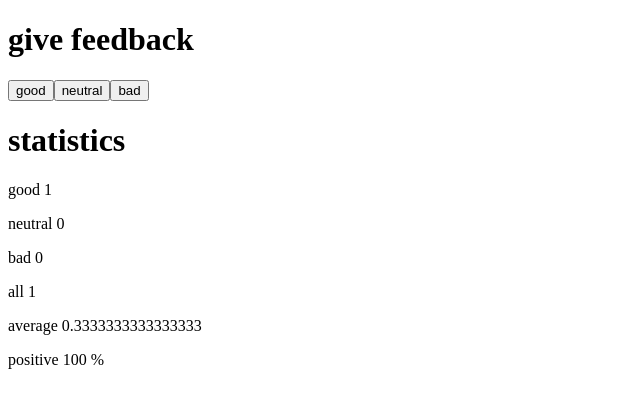
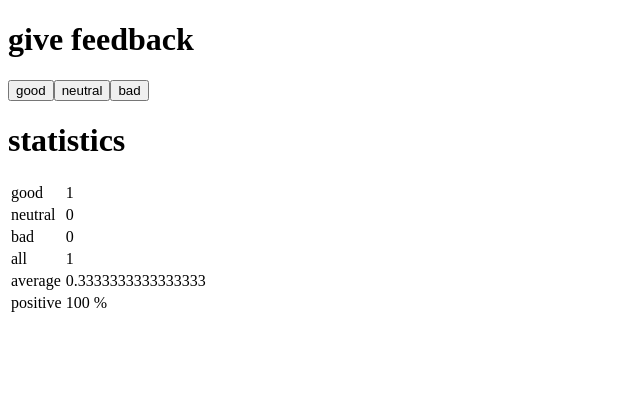
Before and after one commit to jstark523/FullStack0Course, a React (Create React App) app in the folder part1/unicafe/: page / in a window 1280 px wide. Both pictures are taken after a click on the button "good". Shown: the top 408 px of the page, without its empty margins (0-640 px from the left). Built offline with nearby package versions, Linux system fonts and the light colour scheme.

Commit message:
Exercise 1.11

```diff
--- a/part1/unicafe/src/App.js
+++ b/part1/unicafe/src/App.js
@@ -8,10 +8,11 @@
 
 const StatisticLine = (props) =>{
   return(
-    <>
-    <p>{props.text} {props.value} {props.endl}</p>
-    </>
-  )
+    <tr>
+      <td>{props.text}</td>
+      <td>{props.value} {props.endl}</td>
+    </tr>
+    )
 }
 
 const Statistics = ({good, bad, neutral}) => {
@@ -26,12 +27,14 @@
     return (
       <>
       <h1>statistics</h1>
+      <table>
       <StatisticLine text = "good" value = {good} endl = ""></StatisticLine>
       <StatisticLine text = "neutral" value = {neutral} endl = ""></StatisticLine>
       <StatisticLine text = "bad" value = {bad} endl = ""></StatisticLine>
       <StatisticLine text = "all" value = {bad + good + neutral} endl = ""></StatisticLine>
       <StatisticLine text = "average" value = {(bad + good + neutral)/3} endl = ""></StatisticLine>
       <StatisticLine text = "positive" value = {(good/(neutral + bad + good)) * 100} endl = "%"></StatisticLine>
+      </table>
       </>
     )
 
```
